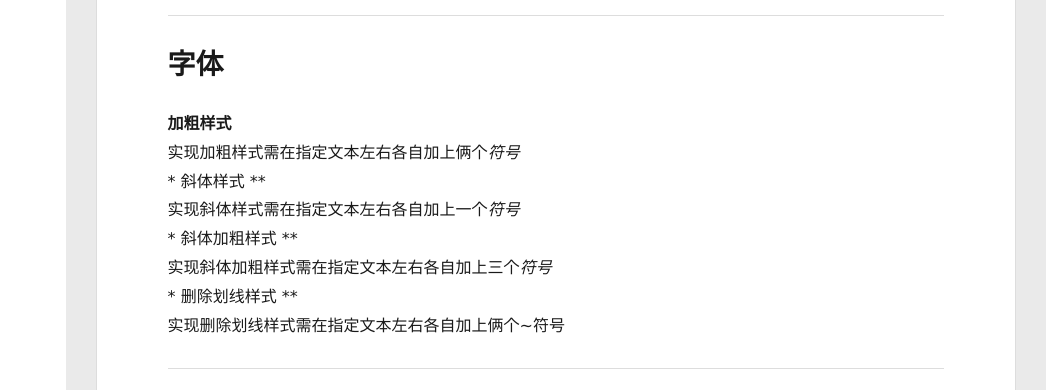
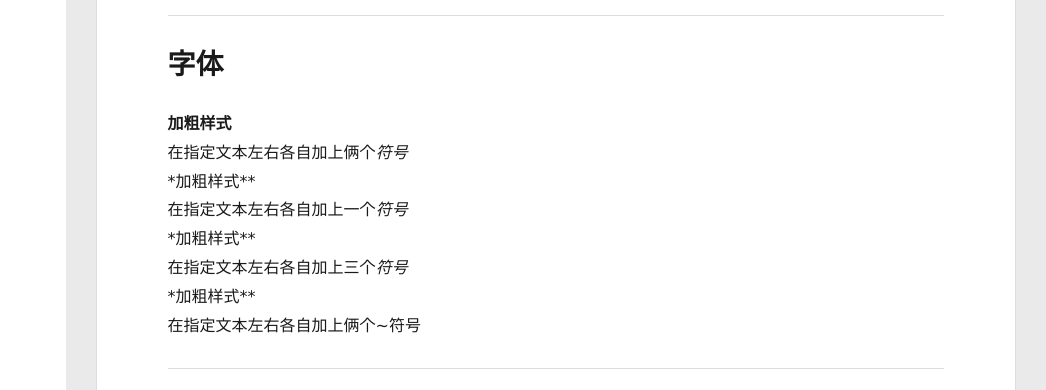
Before and after one commit to sadwu/sadwu.github.io, a plain HTML site: page index.html in a window 1280 px wide. Shown: the part 370-760 px from the top of the page, 234-1280 px from the left. Drawn offline with Linux system fonts and the light colour scheme; no server answers.

Commit message:
Site updated: 2020-07-04 12:34:28

```diff
--- a/index.html
+++ b/index.html
@@ -175,7 +175,7 @@
         <pre><code>Markdown是一种轻量级标记语言，可实现多种基础排版，被广泛应用于文档编写</code></pre><hr>
 <h1 id="标题"><a href="#标题" class="headerlink" title="标题"></a>标题</h1><p>可通过‘#’符号实现标题样式<br>一般在指定标题前面添加#符号（#符号与标记内容一般需空出一个空格）<br>一个#符号为一级标题，以此类推，最多可实现六级标题</p>
 <hr>
-<h1 id="字体"><a href="#字体" class="headerlink" title="字体"></a>字体</h1><p><strong>加粗样式</strong><br>实现加粗样式需在指定文本左右各自加上俩个<em>符号<br>*</em> 斜体样式 **<br>实现斜体样式需在指定文本左右各自加上一个<em>符号<br>*</em> 斜体加粗样式 **<br>实现斜体加粗样式需在指定文本左右各自加上三个<em>符号<br>*</em> 删除划线样式 **<br>实现删除划线样式需在指定文本左右各自加上俩个~符号</p>
+<h1 id="字体"><a href="#字体" class="headerlink" title="字体"></a>字体</h1><p><strong>加粗样式</strong><br>在指定文本左右各自加上俩个<em>符号<br>*</em>加粗样式**<br>在指定文本左右各自加上一个<em>符号<br>*</em>加粗样式**<br>在指定文本左右各自加上三个<em>符号<br>*</em>加粗样式**<br>在指定文本左右各自加上俩个~符号</p>
 <hr>
 
 
```
Also changed, not shown: 2020/07/04/关于Markdown了解与语法/index.html (+4 -4 lines).
